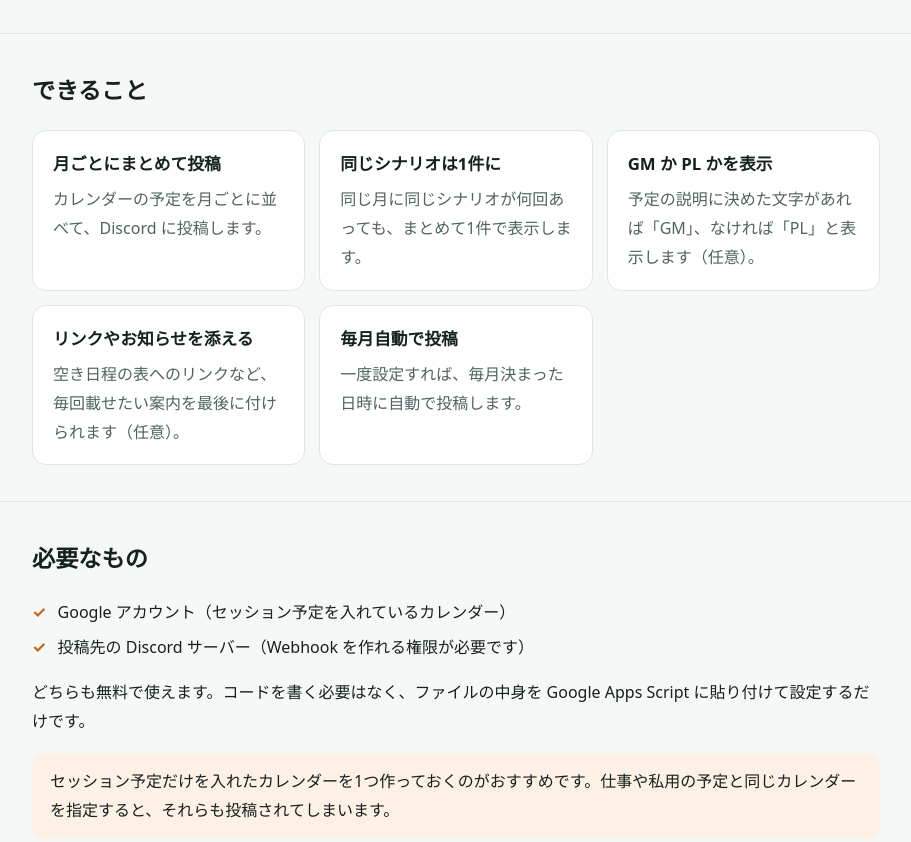
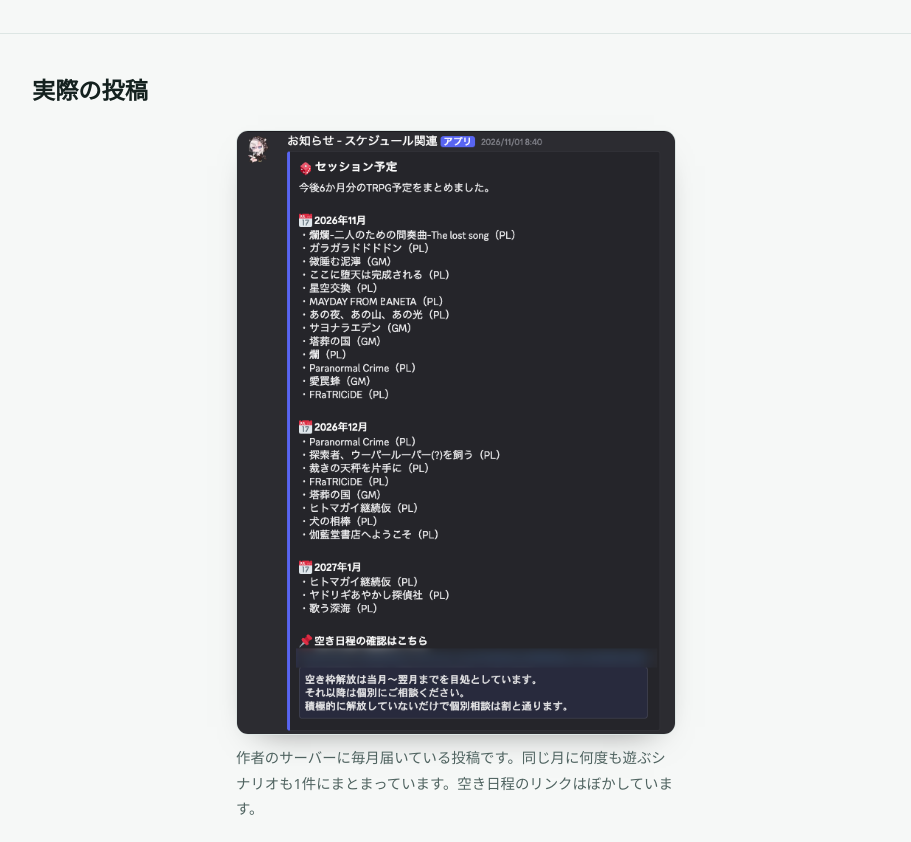
Before and after one commit to shizaki-kanoto-lab/trpg_schedule2discord, a plain HTML site: page docs/index.html in a window 1280 px wide. Shown: the part 427-1269 px from the top of the page, without its empty margins (184-1095 px from the left). Drawn offline with Linux system fonts and the light colour scheme.

Commit message:
Add a real Discord post capture to the intro page
Co-Authored-By: Claude Opus 5.5 <noreply@anthropic.com>

```diff
--- a/docs/index.html
+++ b/docs/index.html
@@ -108,6 +108,9 @@
     .card h3 { font-size: 1.05rem; margin: 0 0 6px; }
     .card p { margin: 0; color: var(--muted); }
 
+    .shot { margin: 0 auto; max-width: 440px; }
+    .shot img { display: block; width: 100%; height: auto; border-radius: 12px; border: 1px solid var(--border); box-shadow: 0 14px 34px -22px rgba(0, 0, 0, .55); }
+    .shot figcaption { margin-top: 10px; font-size: .9rem; color: var(--muted); }
     ul.check { list-style: none; padding: 0; margin: 0; }
     ul.check li { padding-left: 1.6em; position: relative; margin: 6px 0; }
     ul.check li::before { content: "✓"; position: absolute; left: 0; color: var(--accent-ink); font-weight: 700; }
@@ -197,6 +200,16 @@
   </header>
 
   <main>
+    <section>
+      <div class="wrap">
+        <h2>実際の投稿</h2>
+        <figure class="shot">
+          <img src="screen.png" alt="Discord に実際に投稿されたセッション予定。2026年11月・12月・2027年1月の見出しの下に、シナリオ名と GM / PL が並び、最後に空き日程の確認先とお知らせがある" width="594" height="817" loading="lazy">
+          <figcaption>作者のサーバーに毎月届いている投稿です。同じ月に何度も遊ぶシナリオも1件にまとまっています。空き日程のリンクはぼかしています。</figcaption>
+        </figure>
+      </div>
+    </section>
+
     <section>
       <div class="wrap">
         <h2>できること</h2>
```
Also changed, not shown: docs/screen.png (added).
